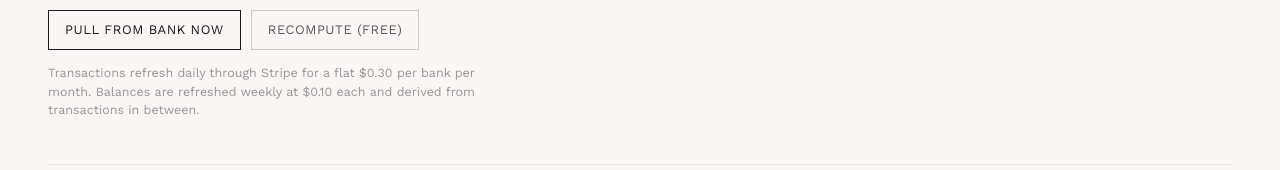
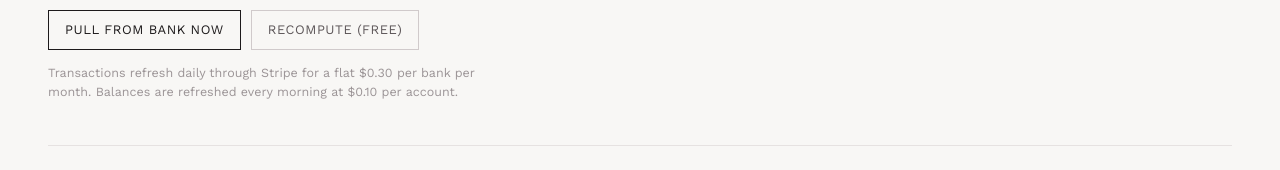
Before and after one commit to kirilQC/fiscal-compass, a Next.js app: page /settings in a window 1280 px wide. Shown: the part 761-931 px from the top of the page. Built offline with nearby package versions, Linux system fonts and the light colour scheme; no server answers.

Commit message:
Refresh balances daily
Co-Authored-By: Claude Fable 5.1 <noreply@anthropic.com>
Claude-Session: https://claude.ai/code/session_01WYsKEpVfBBMDRiKBw8frHr

```diff
--- a/src/app/settings/page.tsx
+++ b/src/app/settings/page.tsx
@@ -62,7 +62,7 @@ export default async function SettingsPage() {
               <LinkAccountButton label="Link a bank through Stripe" />
               <SyncNow accountCount={d.accounts.filter((a) => a.kind !== "other").length} monthUsd={monthUsd} />
             </div>
-            <p className={s.hint} style={{ marginTop: 14 }}>Transactions refresh daily through Stripe for a flat $0.30 per bank per month. Balances are refreshed weekly at $0.10 each and derived from transactions in between.</p>
+            <p className={s.hint} style={{ marginTop: 14 }}>Transactions refresh daily through Stripe for a flat $0.30 per bank per month. Balances are refreshed every morning at $0.10 per account.</p>
           </div>
           <div>
             <h2 className={s.h2}>Add an account by hand</h2>
--- a/src/lib/sync-policy.ts
+++ b/src/lib/sync-policy.ts
@@ -5,7 +5,7 @@ import type Stripe from "stripe";
 // So accounts stay subscribed to Stripe's daily transaction refresh, and balance refreshes are rationed.
 export const COST_BALANCE_USD = 0.1;
 export const COST_TRANSACTIONS_INSTITUTION_MONTH_USD = 0.3;
-export const BALANCE_INTERVAL_DAYS = 7;
+export const BALANCE_INTERVAL_DAYS = 1;
 // Explicit transaction refreshes are only needed when the daily subscription has gone quiet.
 export const TRANSACTION_STALE_DAYS = 3;
 
```
